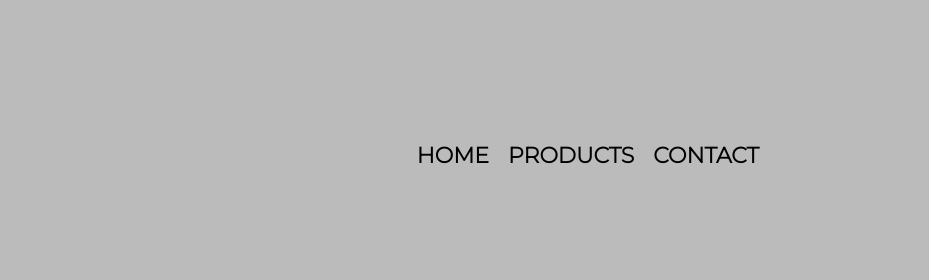
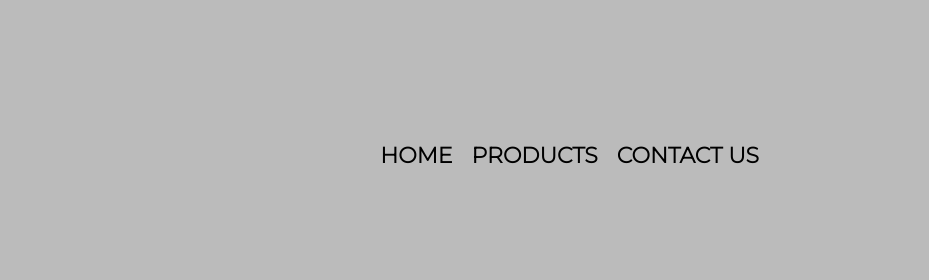
Before and after one commit to TobiasElMagnifico/alura-git, a plain HTML site: page index.html in a window 1280 px wide. Shown: the top 280 px of the page, 351-1280 px from the left. Drawn offline with Linux system fonts and the light colour scheme.

Commit message:
Revert "correción li (contact) del nav"
This reverts commit 9d361719e8d21702254a22177f2cdcb613044ce2.

```diff
--- a/index.html
+++ b/index.html
@@ -24,7 +24,7 @@
                     <ul>
                         <li><a href="index.html">Home</a></li>
                         <li><a href="productos.html">Products</a></li>
-                        <li><a href="contacto.html">Contact</a></li>
+                        <li><a href="contacto.html">Contact us</a></li>
 
                     </ul>
                 </nav>
```
